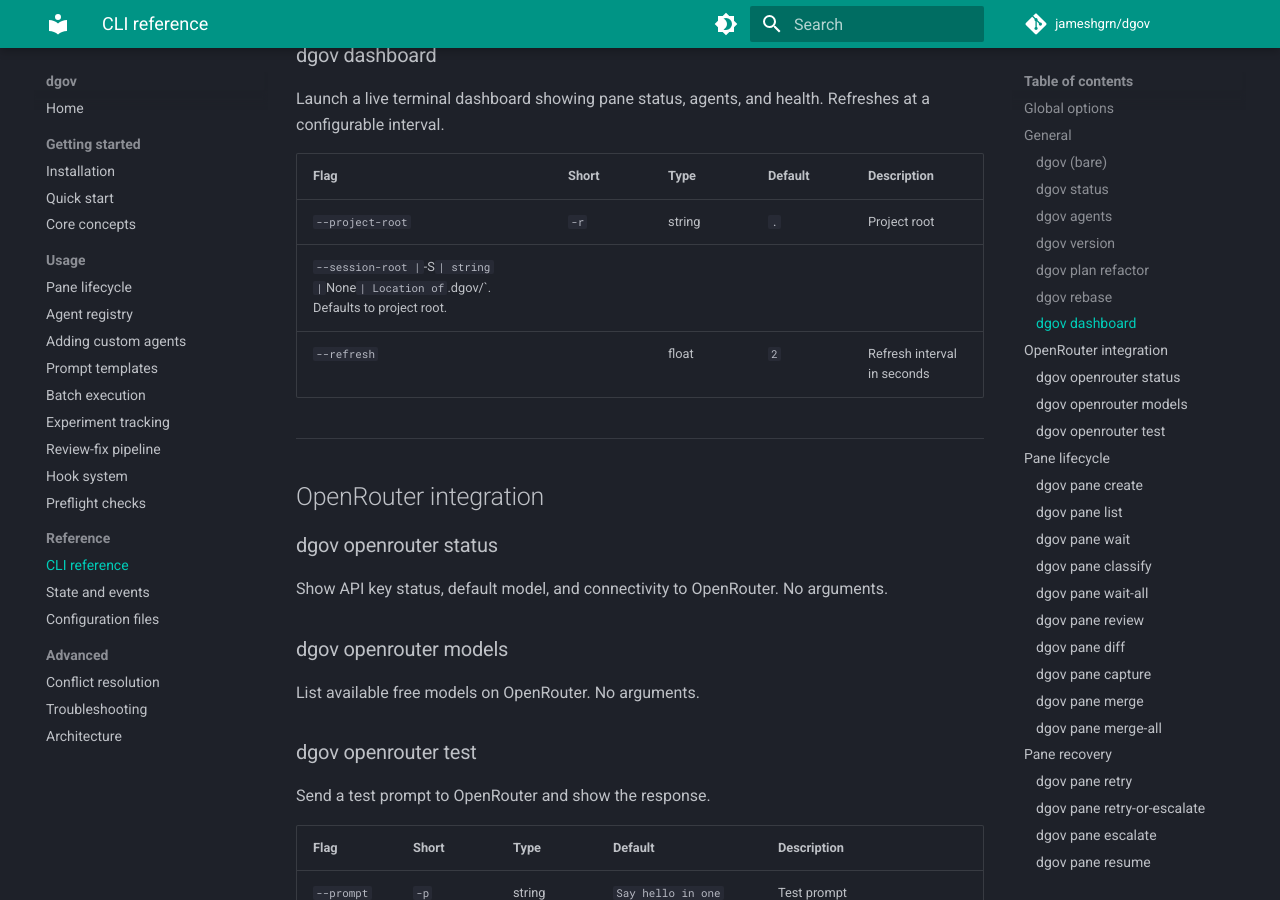
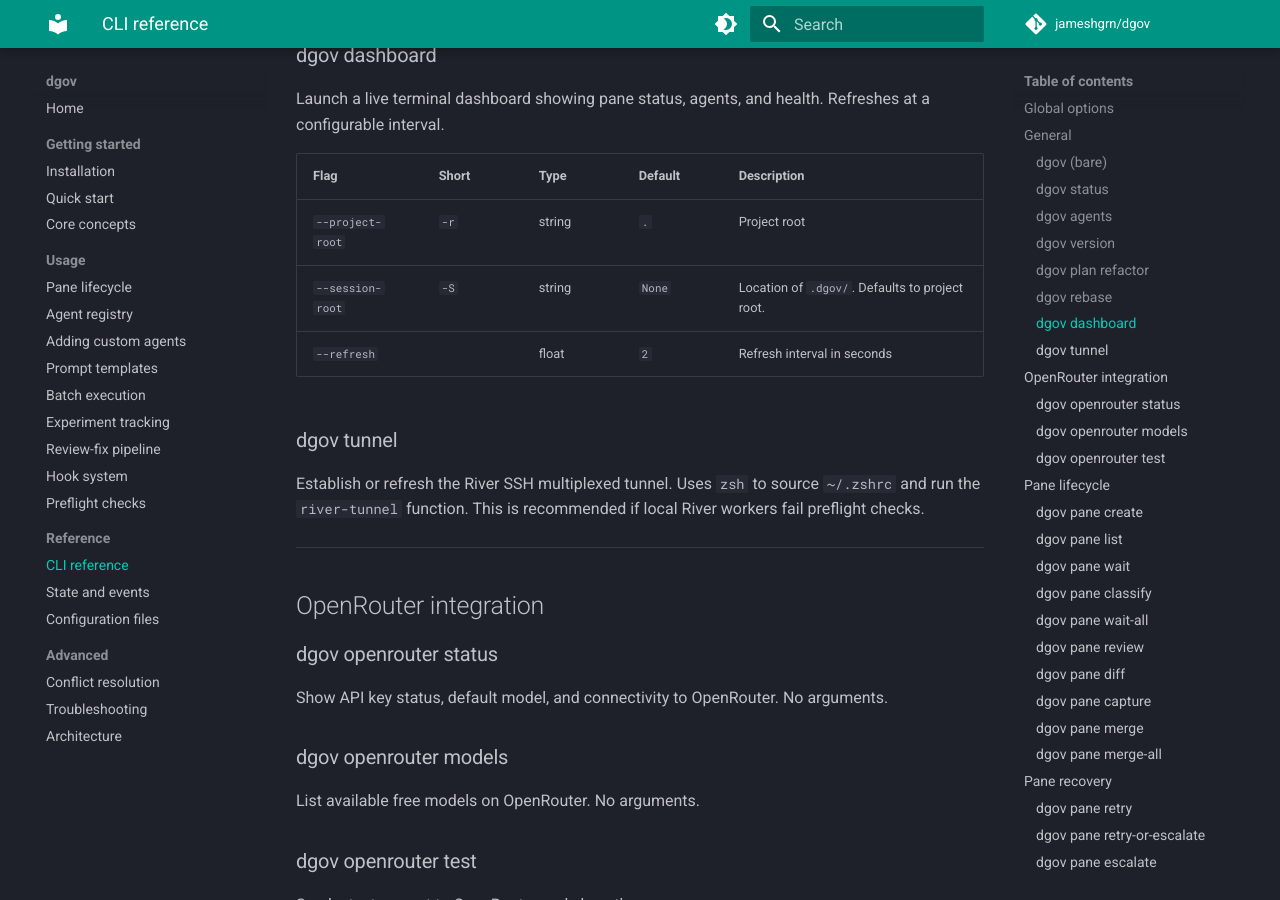
Before and after one commit to jameshgrn/dgov, an MkDocs documentation site: the page built from docs/cli-reference.md, in a window 1280 px wide and 900 px high, scrolled down 1789 px. Built offline with MkDocs 1.6.1 and Material for MkDocs 9.7.7, drawn with Linux system fonts in a browser that asks for light colours; comment, search, counter and statistics services are not loaded.

Commit message:
Update docs: upgrade 9B tier, add tunnel command and logical routing details

```diff
--- a/docs/cli-reference.md
+++ b/docs/cli-reference.md
@@ -60,8 +60,13 @@ Launch a live terminal dashboard showing pane status, agents, and health. Refres
 | Flag | Short | Type | Default | Description |
 |------|-------|------|---------|-------------|
 | `--project-root` | `-r` | string | `.` | Project root |
-| `--session-root | `-S` | string | `None` | Location of `.dgov/`. Defaults to project root. |
+| `--session-root` | `-S` | string | `None` | Location of `.dgov/`. Defaults to project root. |
 | `--refresh` | | float | `2` | Refresh interval in seconds |
+
+### dgov tunnel
+
+Establish or refresh the River SSH multiplexed tunnel. Uses `zsh` to source `~/.zshrc` and run the `river-tunnel` function. This is recommended if local River workers fail preflight checks.
+
 
 ---
 
```
Also changed, not shown: CLAUDE.md (+6 -4 lines), CODEBASE.md (+1 -1 lines).
